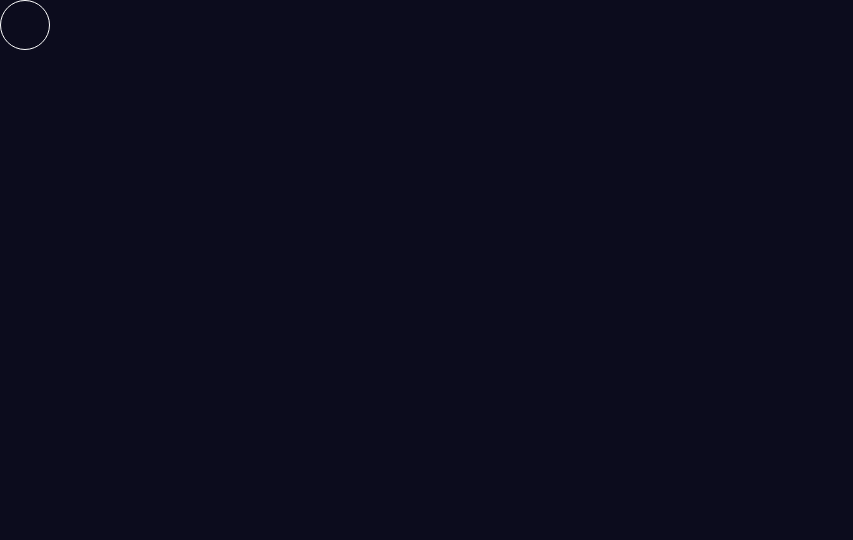
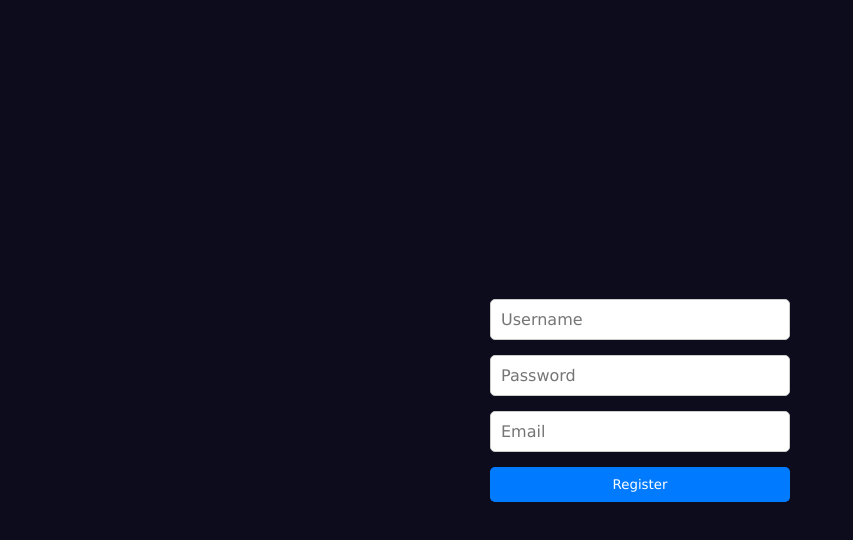
Before and after one commit to Adityakurapati/Video_summerizer, a React (Create React App) app in the folder client/: page /register in a window 1280 px wide. Before the commit this address had no page. Shown: the top 540 px of the page, without its empty margins (0-853 px from the left). Built offline with nearby package versions, Linux system fonts and the light colour scheme.

Commit message:
summerizer-s2.2

```diff
--- a/client/src/App.js
+++ b/client/src/App.js
@@ -1,6 +1,6 @@
 import React, { useState, useEffect } from 'react';
 import './app.scss';
-import { Routes, Route, useLocation } from 'react-router-dom';
+import { BrowserRouter as Router, Routes, Route } from 'react-router-dom';
 import Hero from './components/hero/Hero';
 import Navbar from './components/navbar/Navbar';
 import Parallax from './components/parallax/Parallax';
@@ -13,21 +13,20 @@ import YtSummerizer from './components/video-summerizer/YtSummerizer';
 import Chatbot from './components/video-summerizer/Chatbot';
 import Login from './components/login/Login';
 import FloatingMenu from './components/menu/FloatingMenu';
-
+import Callback from './components/callback/Callback';
+import Register from './components/register/Register';
 function App ()
 {
         const [ user, setUser ]=useState( null );
-        const location=useLocation();
 
         useEffect( () =>
         {
-                const params=new URLSearchParams( location.search );
-                const userData=params.get( 'user' );
-                if ( userData )
+                const user=localStorage.getItem( 'user' );
+                if ( user )
                 {
-                        setUser( JSON.parse( userData ) );
+                        setUser( JSON.parse( user ) );
                 }
-        }, [ location.search ] );
+        }, [] );
 
         const handleViewSummerizations=() =>
         {
@@ -40,12 +39,15 @@ function App ()
         };
 
         return (
+                <Router>
                         <div>
                                 <Routes>
                                         <Route path="/video-summerize-upload" element={ <VideoSummerizer /> } />
                                         <Route path="/yt-summerize-process" element={ <YtSummerizer /> } />
                                         <Route path="/chatbot" element={ <Chatbot /> } />
                                         <Route path="/login" element={ <Login setUser={ setUser } /> } />
+                                        <Route path="/register" element={ <Register setUser={ setUser } /> } />
+                                        <Route path="/callback" element={ <Callback /> } />
                                         <Route path="/" element={
                                                 <div>
                                                         <section id="HomePage">
@@ -72,6 +74,7 @@ function App ()
                                 { user&&<FloatingMenu userName={ user.name } onViewSummerizations={ handleViewSummerizations } onToggleDarkMode={ handleToggleDarkMode } /> }
                                 <Cursor />
                         </div>
+                </Router>
         );
 }
 
--- /dev/null
+++ b/client/src/components/callback/Callback.jsx
@@ -0,0 +1,31 @@
+// Callback.jsx
+import React, { useEffect } from 'react';
+import { useNavigate, useLocation } from 'react-router-dom';
+
+const Callback = () => {
+    const location = useLocation();
+    const navigate = useNavigate();
+
+    useEffect(() => {
+        const searchParams = new URLSearchParams(location.search);
+        const user = searchParams.get('user');
+
+        if (user) {
+            // Save user information in local storage or state
+            localStorage.setItem('user', user);
+            // Redirect to home
+            navigate('/');
+        } else {
+            // Handle error
+            console.error('Error logging in');
+        }
+    }, [location, navigate]);
+
+    return (
+        <div>
+            <h2>Processing...</h2>
+        </div>
+    );
+};
+
+export default Callback;
--- a/client/src/components/login/Login.jsx
+++ b/client/src/components/login/Login.jsx
@@ -1,9 +1,10 @@
 import React from 'react';
 import './login.scss';
 
-const Login = ({ onLogin, user, setUser }) => {
+const Login = ({ onLogin, setUser }) => {
+
     const handleGoogleLogin = () => {
-        window.location.href = 'http://localhost:5000/login';
+        window.location.href = 'http://localhost:5000/GoogleLogin';
     };
 
     const handleManualLogin = async (event) => {
@@ -12,23 +13,21 @@ const Login = ({ onLogin, user, setUser }) => {
         const data = Object.fromEntries(formData.entries());
 
         try {
-            const response = await fetch('http://localhost:5000/manualLogin', {
+            const response = await fetch('http://localhost:5000/UserLogin', {
                 method: 'POST',
                 headers: {
                     'Content-Type': 'application/json',
                 },
-                body: JSON.stringify(data),
-                mode: 'cors' // Allow CORS
+                body: JSON.stringify(data)
             });
 
             if (!response.ok) {
                 throw new Error('Network response was not ok');
-            } else {
-                const result = await response.json();
-                setUser({ 'name': result.user });
-                onLogin(result.user); // Callback to notify parent component of login
-                console.log('User logged in:', result.user);
             }
+            const result = await response.json();
+            setUser({ 'name': result.user });
+            onLogin(result.user); // Callback to notify parent component of login
+            console.log('User logged in:', result.user);
         } catch (error) {
             console.error('Error:', error);
         }
@@ -36,11 +35,11 @@ const Login = ({ onLogin, user, setUser }) => {
 
     return (
         <div className="login-container">
-            <button onClick={handleGoogleLogin}>Login with Google</button>
             <form className="login-form" onSubmit={handleManualLogin}>
                 <input type="text" name="username" placeholder="Username" required />
                 <input type="password" name="password" placeholder="Password" required />
                 <button type="submit">Login</button>
+                <button className="login-google" onClick={handleGoogleLogin}>Login with Google</button>
             </form>
         </div>
     );
--- a/client/src/components/login/login.scss
+++ b/client/src/components/login/login.scss
@@ -37,3 +37,11 @@
       .login-form button:hover {
         background-color: #0056b3;
       }
+      .login-google{
+        background-color:rgb(201, 196, 196) o !important;
+        color:white;
+        font-weight:bolder;
+        letter-spacing: .9px;
+        margin-top:2px;
+
+      }
--- /dev/null
+++ b/client/src/components/register/Register.jsx
@@ -0,0 +1,44 @@
+import React from 'react';
+import './register.scss';
+
+const Register = ({ onRegister }) => {
+
+    const handleRegister = async (event) => {
+        event.preventDefault();
+        const formData = new FormData(event.target);
+        const data = Object.fromEntries(formData.entries());
+
+        try {
+            const response = await fetch('http://localhost:5000/UserRegister', {
+                method: 'POST',
+                headers: {
+                    'Content-Type': 'application/json',
+                },
+                body: JSON.stringify(data),
+            });
+
+            if (!response.ok) {
+                throw new Error('Network response was not ok');
+            } else {
+                const result = await response.json();
+                onRegister(result.user); // Callback to notify parent component of registration
+                console.log('User registered:', result.user);
+            }
+        } catch (error) {
+            console.error('Error:', error);
+        }
+    };
+
+    return (
+        <div className="register-container">
+            <form className="register-form" onSubmit={handleRegister}>
+                <input type="text" name="username" placeholder="Username" required />
+                <input type="password" name="password" placeholder="Password" required />
+                <input type="email" name="email" placeholder="Email" required />
+                <button type="submit">Register</button>
+            </form>
+        </div>
+    );
+};
+
+export default Register;
--- /dev/null
+++ b/client/src/components/register/register.scss
@@ -0,0 +1,56 @@
+.register-container {
+        display: flex;
+        flex-direction: column;
+        align-items: center;
+        justify-content: center;
+        height: 100vh;
+
+        .register-form {
+            width: 300px;
+
+            input[type="text"],
+            input[type="password"],
+            input[type="email"] {
+                width: 100%;
+                margin-bottom: 15px;
+                padding: 10px;
+                font-size: 16px;
+                border: 1px solid #ccc;
+                border-radius: 5px;
+                transition: border-color 0.3s ease;
+
+                &:focus {
+                    border-color: #007bff;
+                }
+            }
+
+            button[type="submit"] {
+                width: 100%;
+                padding: 10px;
+                background-color: #007bff;
+                color: #fff;
+                border: none;
+                border-radius: 5px;
+                cursor: pointer;
+                transition: background-color 0.3s ease;
+
+                &:hover {
+                    background-color: #0056b3;
+                }
+            }
+
+            .login-link {
+                text-align: center;
+                margin-top: 10px;
+
+                a {
+                    color: #007bff;
+                    text-decoration: none;
+
+                    &:hover {
+                        text-decoration: underline;
+                    }
+                }
+            }
+        }
+    }
--- a/client/src/index.js
+++ b/client/src/index.js
@@ -1,13 +1,10 @@
 import React from 'react';
 import ReactDOM from 'react-dom/client';
 import App from './App';
-import { BrowserRouter as Router } from 'react-router-dom';
 const root=ReactDOM.createRoot( document.getElementById( 'root' ) );
 root.render(
         <React.StrictMode>
-                <Router>
-                        <App />
-                </Router>
+                <App />
         </React.StrictMode>
 );
 
```
Also changed, not shown: 5 other files (tests, documents, lock files or other folders). Lines whose indentation alone changed are shown as unchanged.
